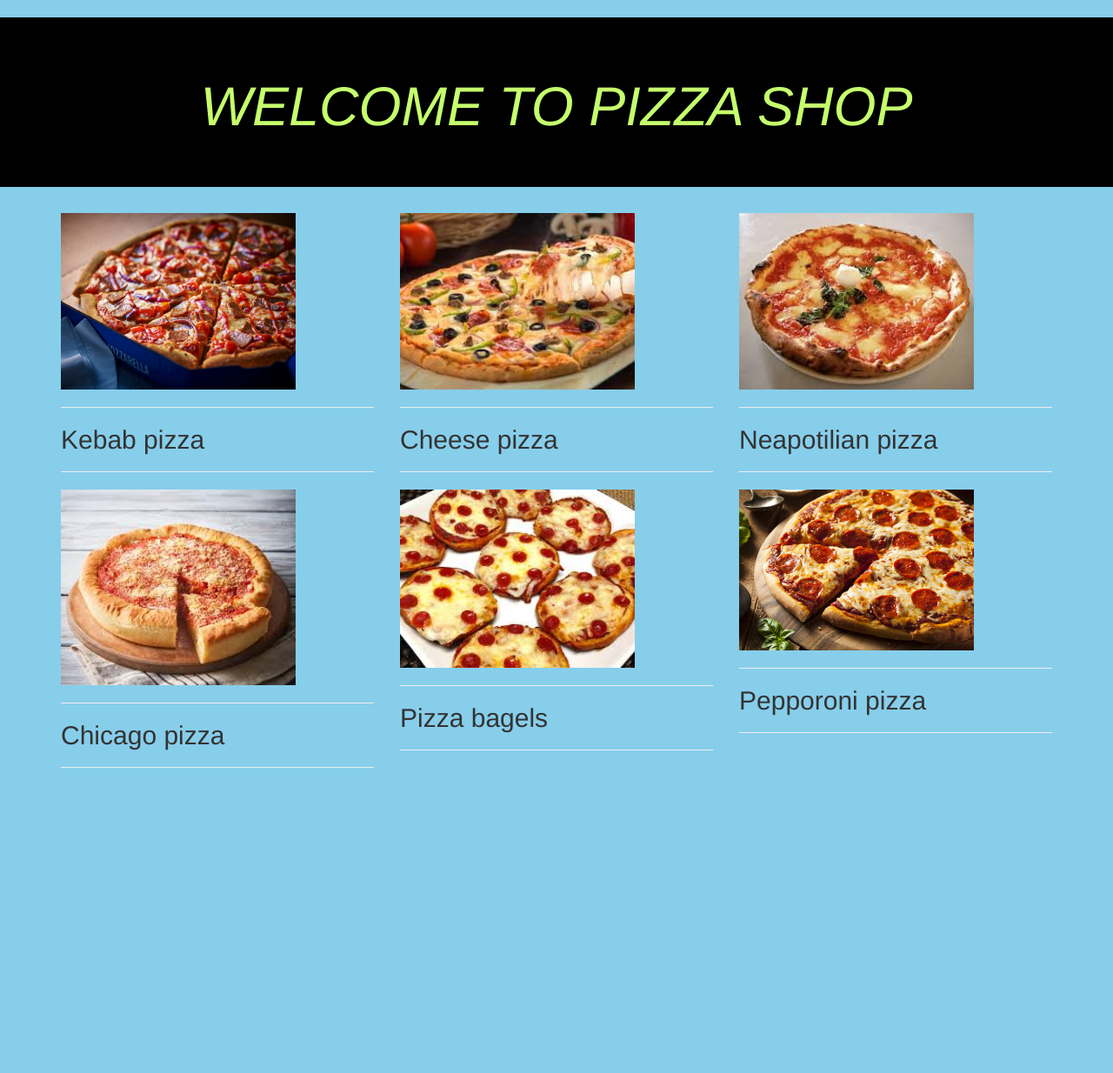
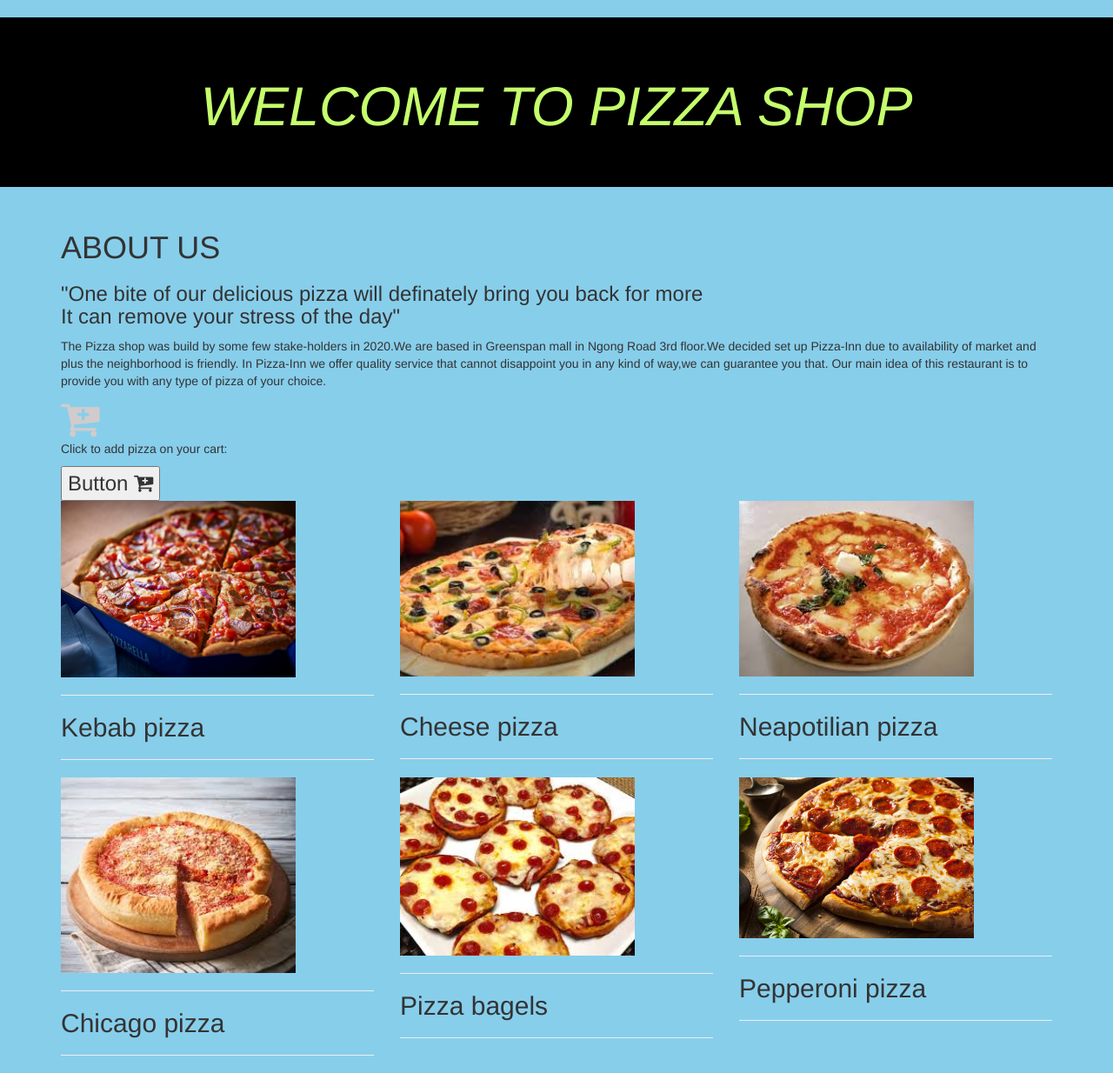
Before and after one commit to vugutsa/Pizza, a Flask app: page / in a window 1280 px wide. Shown: the part 52-1286 px from the top of the page at 87% size. Before the commit the page ends 935 px from the top, so only its background shows below. Run offline with Flask 2, Linux system fonts and the light colour scheme; some libraries are stand-ins or nearby versions.

Commit message:
add the about us section

```diff
--- a/app/templates/base.html
+++ b/app/templates/base.html
@@ -4,6 +4,8 @@
     {% include 'navbar.html' %}
 {% endblock %}
 
+
+
 {%block styles %}
   {{super()}}
 {% endblock %}
--- a/app/templates/index.html
+++ b/app/templates/index.html
@@ -13,6 +13,7 @@
         {% block styles%}
              {{ super() }}
         <link rel="stylesheet" href="{{url_for('static',filename='css/styles.css')}}">
+        <link rel="stylesheet" href="https://cdnjs.cloudflare.com/ajax/libs/font-awesome/4.7.0/css/font-awesome.min.css">
         {% endblock %}
     </head>
     <body>
@@ -24,6 +25,29 @@
 </div>
 
     <div class="container">
+
+
+        <div class="about">
+            <h1 class="section">ABOUT US</h1>
+            <h3> "One bite of our delicious pizza will definately bring you back for more<br>It can remove your stress
+              of the day" </h3>
+            <p>The Pizza shop was build by some few stake-holders in 2020.We are based in
+              Greenspan mall in Ngong Road
+              3rd floor.We decided set up Pizza-Inn due to availability of market and plus the neighborhood is friendly.
+              In Pizza-Inn we offer quality service that cannot disappoint you in any kind of way,we can guarantee you that.
+              Our main idea of this restaurant is to provide you with any type of pizza of your choice.
+            </p>
+
+
+
+
+        <i class="fa fa-cart-plus" aria-hidden="true" style="font-size:48px;color:rgb(209, 203, 203)" ></i>
+        <br>
+
+        <p>Click to add pizza on your cart:</p>
+        <button style="font-size:24px">Button <i class="fa fa-cart-plus"></i></button>
+
+
         <div class="row">
             <div class="col-md-4">
             <img src="../static/images/Beef-Doner-1-e1c2.jpg" alt="" width="75%">
@@ -71,7 +95,7 @@
                 <img src="../static/images/download (4).jpeg" alt="" width="75%">
                 <hr>
                 <h2>
-                Pepporoni pizza
+                Pepperoni pizza
                 </h2>
                 <hr>
             </div>
```
Also changed, not shown: app/templates/cart.html (added, +34 -0 lines), app/main/views.py (line endings or trailing spaces).
